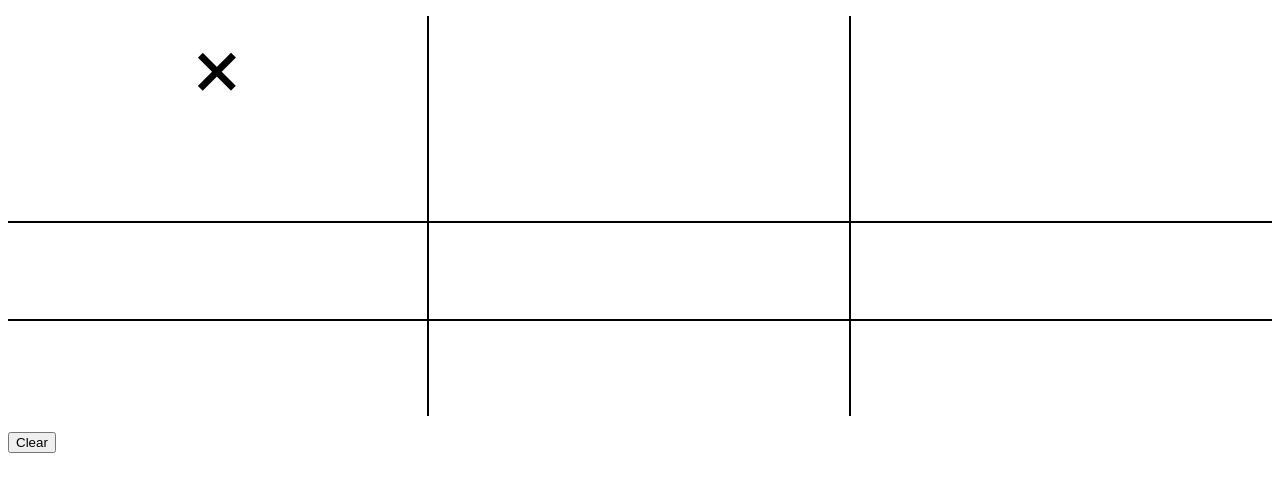
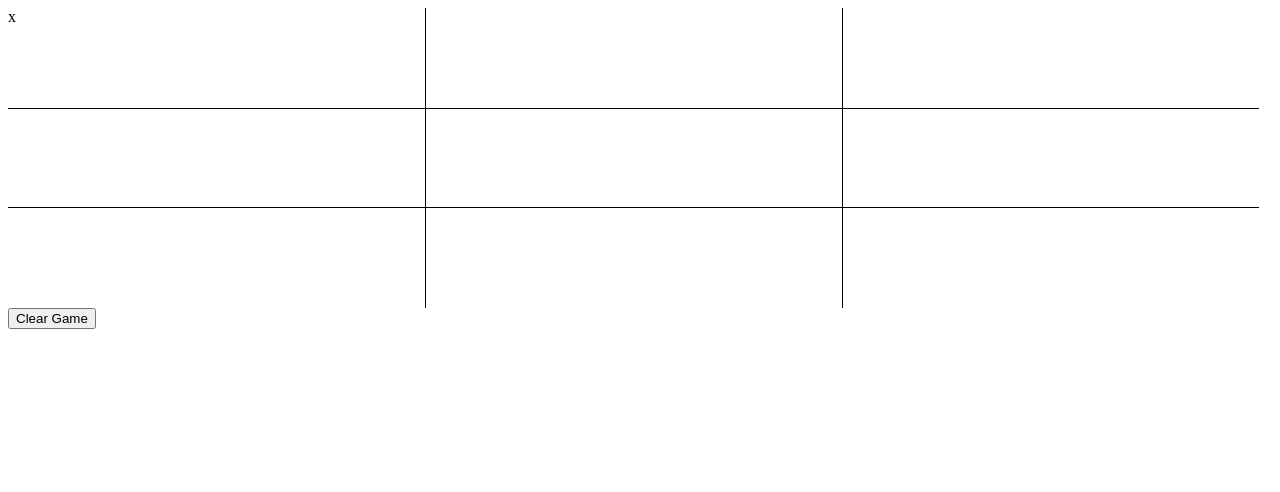
Before and after one commit to pataruco/tic-tac-toe-vanilla-js, a plain HTML site: page index.html in a window 1280 px wide. Both pictures are taken after a click on the item 218 px from the left and 83 px from the top of the page. Drawn offline with Linux system fonts and the light colour scheme.

Commit message:
Refactor

```diff
--- a/index.html
+++ b/index.html
@@ -1,36 +1,37 @@
 <!DOCTYPE html>
-<html lang="en" dir="ltr">
+<html>
 
 <head>
-  <meta charset="utf-8">
-  <link rel="stylesheet" href="./styles/style.css">
-  <title></title>
+  <meta charset="utf-8" />
+  <meta http-equiv="X-UA-Compatible" content="IE=edge">
+  <title>Page Title</title>
+  <meta name="viewport" content="width=device-width, initial-scale=1">
+  <link rel="stylesheet" type="text/css" media="screen" href="styles/style.css" />
 </head>
 
 <body>
-  <header></header>
-  <main class="board">
-    <ul class="grid">
-      <li data-cell="0" class="grid__square js-cell"></li>
-      <li data-cell="1" class="grid__square js-cell"></li>
-      <li data-cell="2" class="grid__square js-cell"></li>
-      <li data-cell="3" class="grid__square js-cell"></li>
-      <li data-cell="4" class="grid__square js-cell"></li>
-      <li data-cell="5" class="grid__square js-cell"></li>
-      <li data-cell="6" class="grid__square js-cell"></li>
-      <li data-cell="7" class="grid__square js-cell"></li>
-      <li data-cell="8" class="grid__square js-cell"></li>
+  <section>
+    <ul>
+      <li class="js-board-item board-item" data-cell="0"></li>
+      <li class="js-board-item board-item" data-cell="1"></li>
+      <li class="js-board-item board-item" data-cell="2"></li>
+      <li class="js-board-item board-item" data-cell="3"></li>
+      <li class="js-board-item board-item" data-cell="4"></li>
+      <li class="js-board-item board-item" data-cell="5"></li>
+      <li class="js-board-item board-item" data-cell="6"></li>
+      <li class="js-board-item board-item" data-cell="7"></li>
+      <li class="js-board-item board-item" data-cell="8"></li>
     </ul>
-    <section class="winner-board-container" id="js-winner-board">
-      <h3 id="js-winner-player"></h3>
-      <p>Wins</p>
-    </section>
-  </main>
-  <aside></aside>
-  <footer>
-    <button id="js-clear-board">Clear</button>
-  </footer>
-  <script src="./scripts/main.js" charset="utf-8"></script>
+  </section>
+  <aside>
+    <button id="js-clear-button">Clear Game</button>
+  </aside>
+  <aside id="js-winner-board" class="winner-board">
+    <h1 id="js-winner-player"></h1>
+    <h2>Winner</h2>
+  </aside>
+
+  <script src="scripts/main.js"></script>
 </body>
 
 </html>
--- a/scripts/main.js
+++ b/scripts/main.js
@@ -1,13 +1,9 @@
-const cells = document.querySelectorAll(".js-cell");
-let currentPlayer = "+";
-let currentBoard = [null, null, null, null, null, null, null, null, null];
-const winnerBoardContainer = document.getElementById(
-  "js-winner-board-container"
-);
+const gridItems = document.querySelectorAll(".js-board-item");
+let currentPlayer = "x";
+let board = [null, null, null, null, null, null, null, null, null];
 const winnerBoard = document.getElementById("js-winner-board");
-const clearButton = document.getElementById("js-clear-board");
 const winnerPlayer = document.getElementById("js-winner-player");
-
+const clearButton = document.getElementById("js-clear-button");
 const ANSWERS = [
   [0, 1, 2],
   [3, 4, 5],
@@ -15,97 +11,66 @@ const ANSWERS = [
   [0, 3, 6],
   [1, 4, 7],
   [2, 5, 8],
-  [0, 4, 8],
-  [2, 4, 6]
+  [2, 4, 6],
+  [0, 4, 8]
 ];
 
-// Add event listerners
-const start = () => {
-  for (cell of cells) {
-    cell.addEventListener("click", renderPlay);
-  }
+const togglePlayer = player => {
+  player === "x" ? (currentPlayer = "o") : (currentPlayer = "x");
 };
 
-const removeWinnerBoard = () => {
-  return winnerBoard.classList.remove("active");
+const removeEventListener = element => {
+  element.removeEventListener("click", handleGridItemClick);
 };
 
-const removeNodesContent = nodes => {
-  for (node of nodes) {
-    if (node.firstElementChild) {
-      node.firstElementChild.remove();
-    }
-  }
+const renderCurrrentPlayer = element => {
+  const text = document.createTextNode(currentPlayer);
+  element.appendChild(text);
+  togglePlayer(currentPlayer);
 };
 
-const removeWinnerPlayer = () => {
-  return (winnerPlayer.innerText = "");
-};
-
-const clearBoard = event => {
-  event.preventDefault();
-  start();
-  removeWinnerBoard();
-  removeNodesContent(cells);
-  removeWinnerPlayer();
-  currentPlayer = "+";
-  currentBoard = [null, null, null, null, null, null, null, null, null];
-};
-
-clearButton.addEventListener("click", clearBoard);
-
-const getPosition = element => {
-  return Number.parseInt(element.dataset.cell, 10);
-};
-
-const changePlayer = player => {
-  return player === "+" ? (currentPlayer = "o") : (currentPlayer = "+");
-};
-
-const showWinner = player => {
-  const content = document.createTextNode(player);
-  winnerPlayer.appendChild(content);
-  winnerBoard.classList.add("active");
-};
-
-checkWinnerPlayer = player => {
-  let winner = checkWin(currentPlayer);
-  if (winner) {
-    return showWinner(currentPlayer);
-  }
-  return changePlayer(currentPlayer);
-};
-
-const renderPlayer = element => {
-  const span = document.createElement("span");
-  const content = document.createTextNode(currentPlayer);
-  span.appendChild(content);
-  element.appendChild(span);
-  checkWinnerPlayer(currentPlayer);
-};
-
-const fillBoard = position => {
-  return (currentBoard[position] = currentPlayer);
-};
-
-const removeListener = element => {
-  return element.removeEventListener("click", renderPlay);
-};
-
-const renderPlay = event => {
-  const element = event.target;
-  const position = getPosition(element);
-  fillBoard(position);
-  renderPlayer(element);
-  removeListener(element);
+const moveToBoard = position => {
+  board[position] = currentPlayer;
 };
 
 const checkWin = player => {
   return ANSWERS.some(answer => {
     return answer.every(value => {
-      return player === currentBoard[value];
+      return player === board[value];
     });
   });
 };
 
-start();
+const checkWinner = player => {
+  const winner = checkWin(player);
+  if (winner) {
+    winnerPlayer.innerText = player;
+    winnerBoard.classList.remove("winner-board");
+  }
+};
+
+const handleGridItemClick = event => {
+  const position = event.target.dataset.cell;
+  moveToBoard(position);
+  checkWinner(currentPlayer);
+  renderCurrrentPlayer(event.target);
+  removeEventListener(event.target);
+};
+
+gridItems.forEach(gridItem => {
+  gridItem.addEventListener("click", handleGridItemClick);
+});
+
+const clearHtmlBoard = () => {
+  gridItems.forEach(gridItem => {
+    gridItem.innerText = "";
+  });
+};
+
+const clearBoard = () => {
+  board = [null, null, null, null, null, null, null, null, null];
+  clearHtmlBoard();
+  currentPlayer = "x";
+};
+
+clearButton.addEventListener("click", clearBoard);
--- a/styles/style.css
+++ b/styles/style.css
@@ -2,75 +2,36 @@
   box-sizing: border-box;
 }
 
-body {
-  font-family: sans-serif;
+ul {
+  margin: 0;
+  padding: 0;
+  list-style: none;
+  display: flex;
+  flex-wrap: wrap;
+  width: 100%;
 }
 
-.board {
-  position: relative;
+.board-item {
+  width: 33%;
+  height: 12.5vh;
 }
 
-.winner-board-container {
-  position: absolute;
-  background-color: rgba(255, 255, 255, .5);
-  top: 0;
-  right: 0;
-  bottom: 0;
-  left: 0;
-  display: none;
-  flex-direction: column;
-  justify-content: center;
-  align-items: center;
+.board-item:nth-of-type(2),
+.board-item:nth-of-type(3),
+.board-item:nth-of-type(5),
+.board-item:nth-of-type(6),
+.board-item:nth-of-type(8),
+.board-item:nth-of-type(9) {
+  border-left: 1px solid;
 }
 
-.winner-board-container h3 {
-  transform: rotate(45deg);
-  font-size: 4rem;
+.board-item:nth-of-type(4),
+.board-item:nth-of-type(5),
+.board-item:nth-of-type(6) {
+  border-top: 1px solid;
+  border-bottom: 1px solid;
 }
 
-.winner-board-container.active{
-  display: flex;
+.winner-board {
+  display: none;
 }
-
-.grid {
-  min-width: 50vw;
-  min-height: 50vh;
-  display: flex;
-  flex-wrap: wrap;
-  justify-content: space-around;
-  padding: 0;
-  list-style: none;
-}
-
-.grid__square {
-  flex-basis: 33%;
-  flex-grow: 1;
-  flex-shrink: 0;
-  border-collapse: collapse;
-}
-
-.grid__square:nth-of-type(1),
-.grid__square:nth-of-type(2),
-.grid__square:nth-of-type(4),
-.grid__square:nth-of-type(5),
-.grid__square:nth-of-type(7),
-.grid__square:nth-of-type(8) {
-  border-right: 2px solid;
-}
-
-.grid__square:nth-of-type(1),
-.grid__square:nth-of-type(2),
-.grid__square:nth-of-type(3),
-.grid__square:nth-of-type(4),
-.grid__square:nth-of-type(5),
-.grid__square:nth-of-type(6) {
-  border-bottom: 2px solid;
-}
-
-.grid__square span {
-  font-size: 6em;
-  transform: rotate(45deg);
-  display: block;
-  /* margin: 0 auto; */
-  text-align: center;
-}
```
